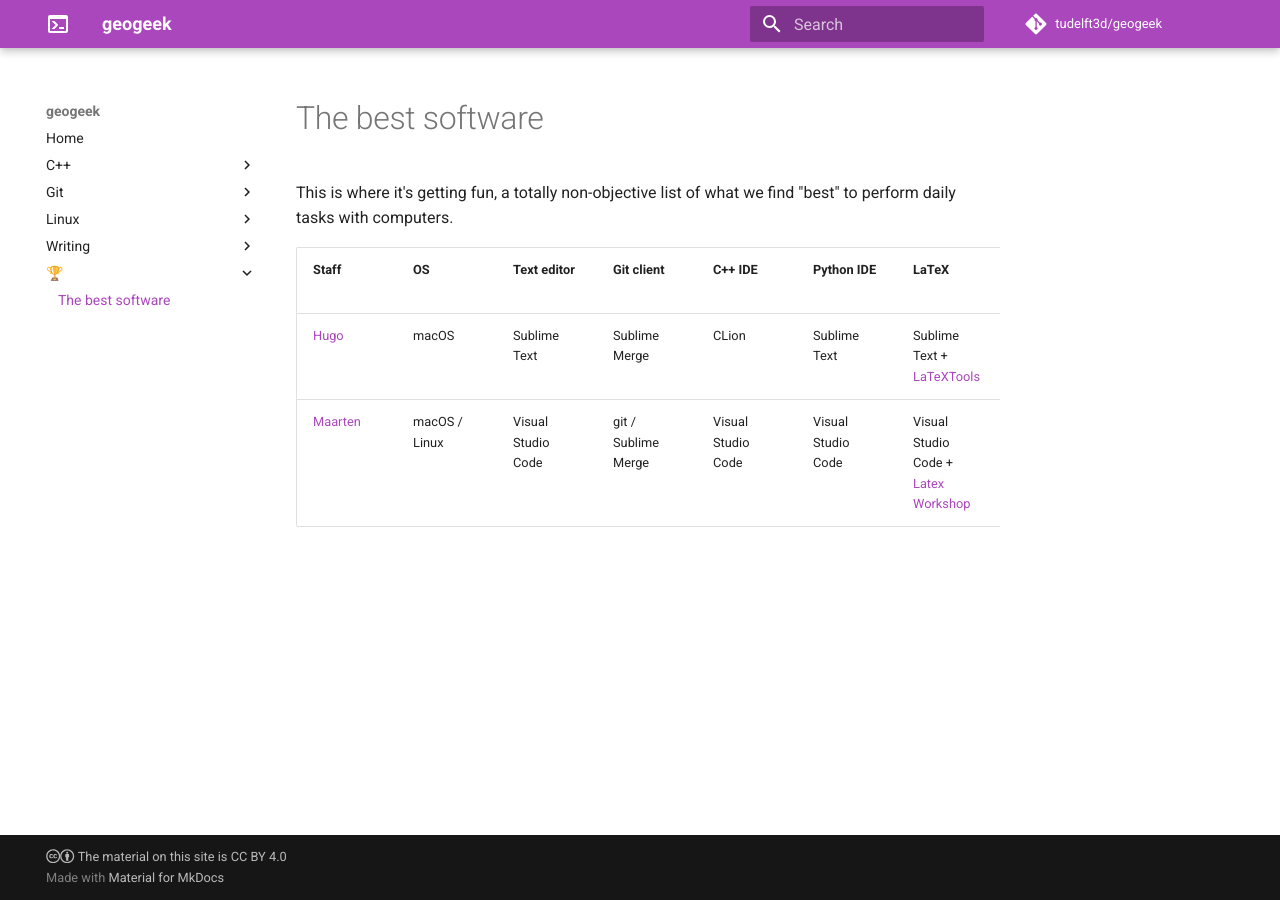
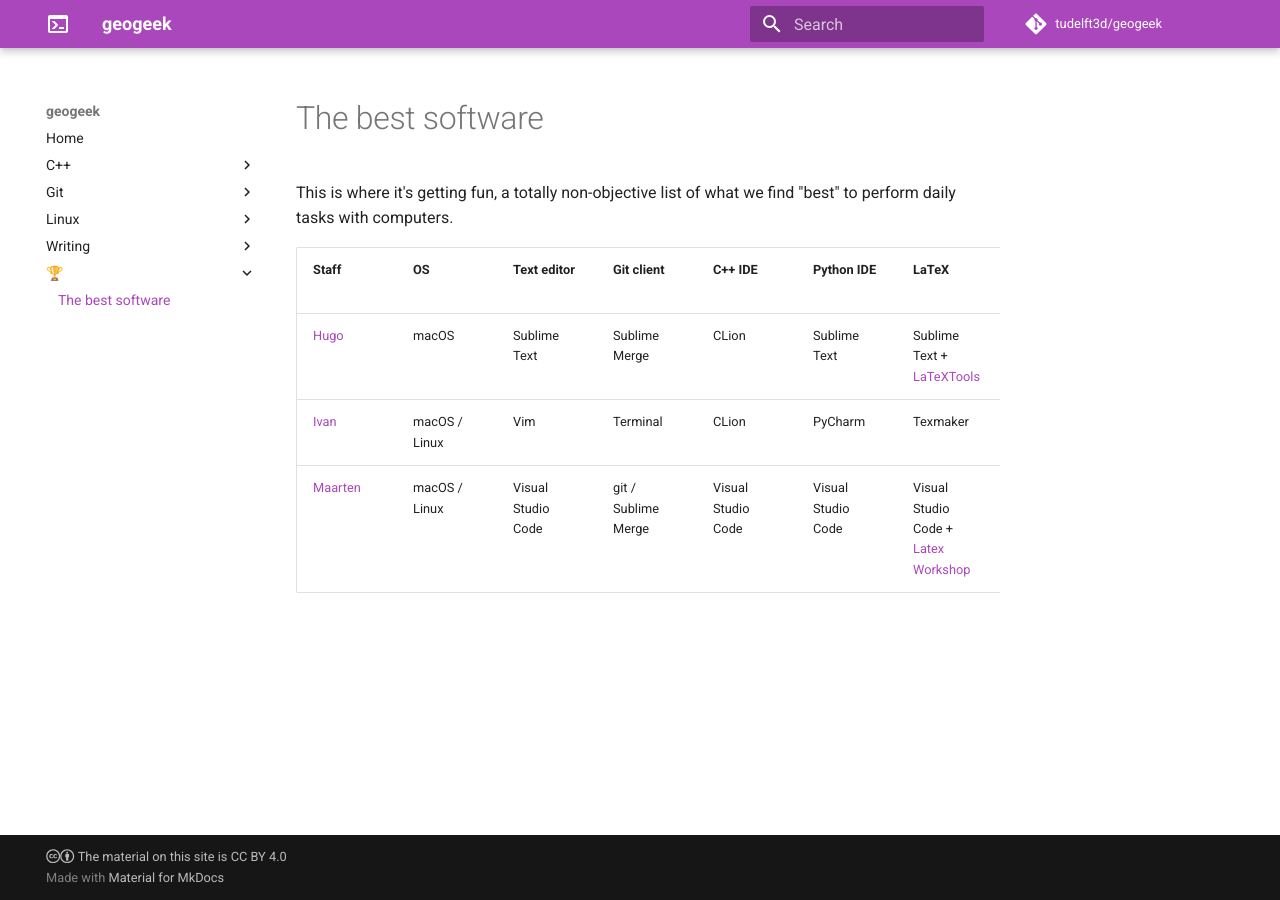
Before and after one commit to tudelft3d/geogeeks, an MkDocs documentation site: the page built from docs/🏆/index.md, in a window 1280 px wide. Built offline with MkDocs 1.6.1 and Material for MkDocs 9.7.7, drawn with Linux system fonts in a browser that asks for light colours; comment, search, counter and statistics services are not loaded.

Commit message:
Update index.md

```diff
--- a/docs/🏆/index.md
+++ b/docs/🏆/index.md
@@ -7,4 +7,5 @@
 | Staff       | OS | Text editor  | Git client | C++ IDE | Python IDE | LaTeX | Reference manager |
 | :---------- | :- | :----------- | :--------- | :------ | :--------- | :---- | :---------------- |
 | [Hugo](https://3d.bk.tudelft.nl/hledoux) | macOS | Sublime Text | Sublime Merge | CLion | Sublime Text | Sublime Text + [LaTeXTools](https://latextools.readthedocs.io/en/latest/) | Jabref |
+| [Ivan](https://3d.bk.tudelft.nl/hledoux) | macOS / Linux | Vim | Terminal | CLion | PyCharm | Texmaker | Mendeley
 | [Maarten](https://evetion.nl) | macOS / Linux | Visual Studio Code | git / Sublime Merge | Visual Studio Code | Visual Studio Code | Visual Studio Code + [Latex Workshop](https://marketplace.visualstudio.com/items?itemName=James-Yu.latex-workshop) | Zotero |
```
